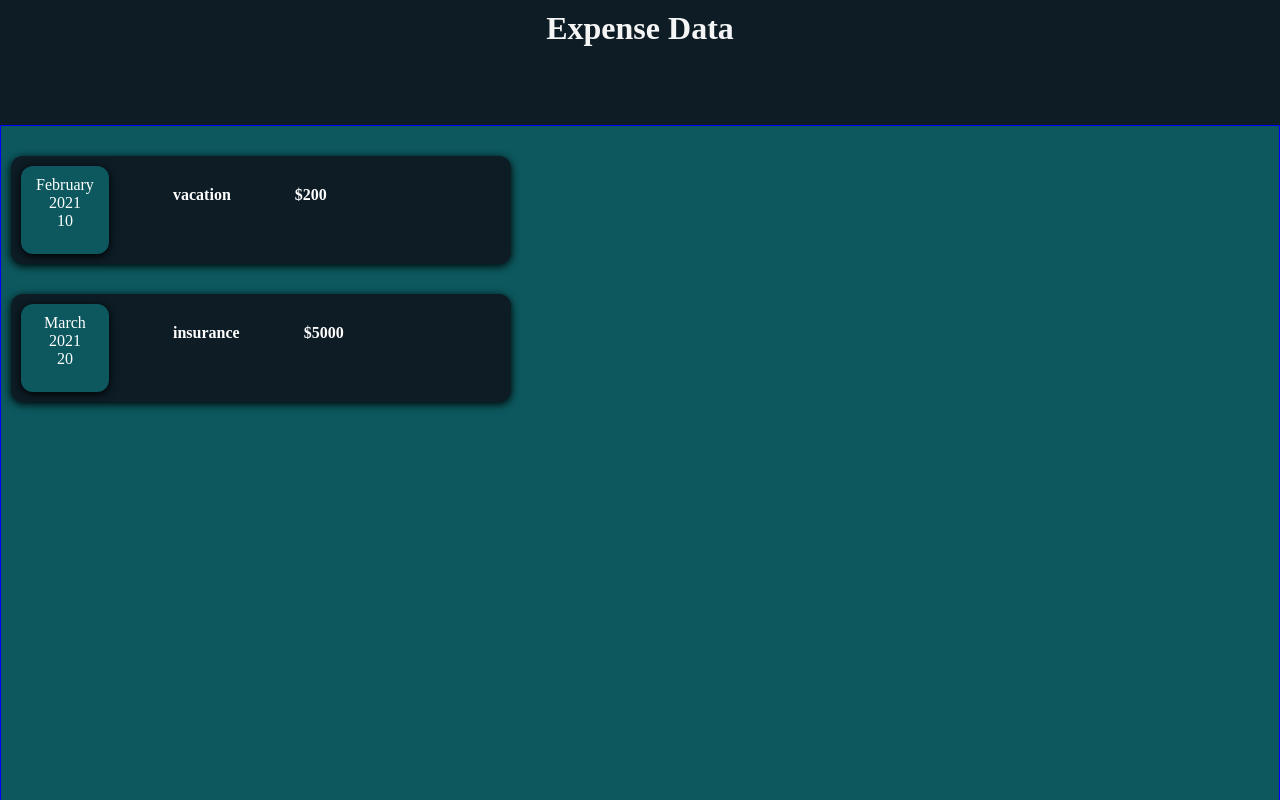
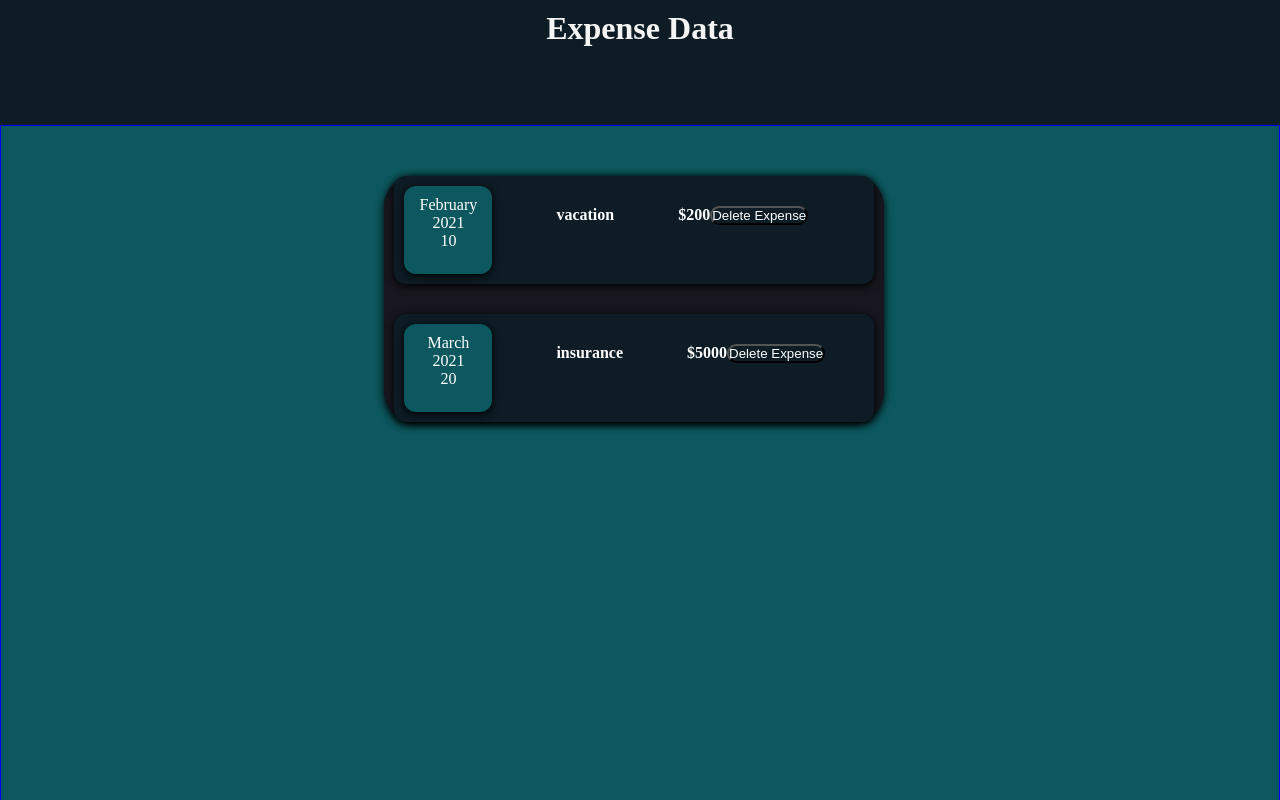
Before and after one commit to reshmalb/REACT, a React (Create React App) app in the folder expenseapp/: page / in a window 1280 px wide. Shown: the top 800 px of the page. Built offline with nearby package versions, Linux system fonts and the light colour scheme.

Commit message:
event handler added

```diff
--- a/expenseapp/src/App.css
+++ b/expenseapp/src/App.css
@@ -14,3 +14,16 @@
   align-items: center;
 
 }
+.expense-item-container{
+  margin-left:30%;
+  margin-right:20%;
+  background-color: rgb(24, 22, 31);
+  box-shadow: 0 2px 8px rgba(0,0,0,25) ;
+  border-radius: 30px;
+  padding:0;
+  max-width: 500px;
+  min-height:200px ;
+  margin-top: 50px;
+
+
+}
--- a/expenseapp/src/components/ExpenseItem.css
+++ b/expenseapp/src/components/ExpenseItem.css
@@ -46,3 +46,12 @@
 .expense-item_price:hover{
     color:blueviolet;
 }
+.button-delete{
+    border-radius: 12px;
+    justify-content: center;
+    color:white;
+    background-color:rgb(13, 28, 37);
+}
+.button-delete:hover{
+    color: rgb(26, 96, 98);
+}
--- a/expenseapp/src/components/ExpenseItem.js
+++ b/expenseapp/src/components/ExpenseItem.js
@@ -2,16 +2,21 @@ import React from 'react';
 import ExpenseDate from "./ExpenseDate";
 import './ExpenseItem.css'
 const ExpenseItem=(props)=>{
+    const clickHandler=()=>{
+        console.log("button clicked!!!")
+    }
     return(
-
-            <div  className="div-subdata">
+     <div className='expense-item'>
+            <div  className='div-subdata'>
                 <ExpenseDate date={props.date}/>
                  <div className="expense-item_description">
                     {props.title}</div>
                  <div className="expense-item_price">${props.amount}
+                 <button  className="button-delete"
+                 onClick={clickHandler}>Delete Expense</button>
                  </div>
           </div>
-
+     </div>
 
 
     );
--- /dev/null
+++ b/expenseapp/src/components/Expenses.css
@@ -0,0 +1,13 @@
+.expense-item-container{
+    margin-left:30%;
+    margin-right:20%;
+    background-color: rgb(24, 22, 31);
+    box-shadow: 0 2px 8px rgba(0,0,0,25) ;
+    border-radius: 30px;
+    padding:0;
+    max-width: 500px;
+    min-height:200px ;
+    margin-top: 50px;
+
+
+  }
```
Also changed, not shown: expenseapp/src/components/Card.js (+10 -0 lines), expenseapp/src/components/Expenses.js (added, +18 -0 lines).
